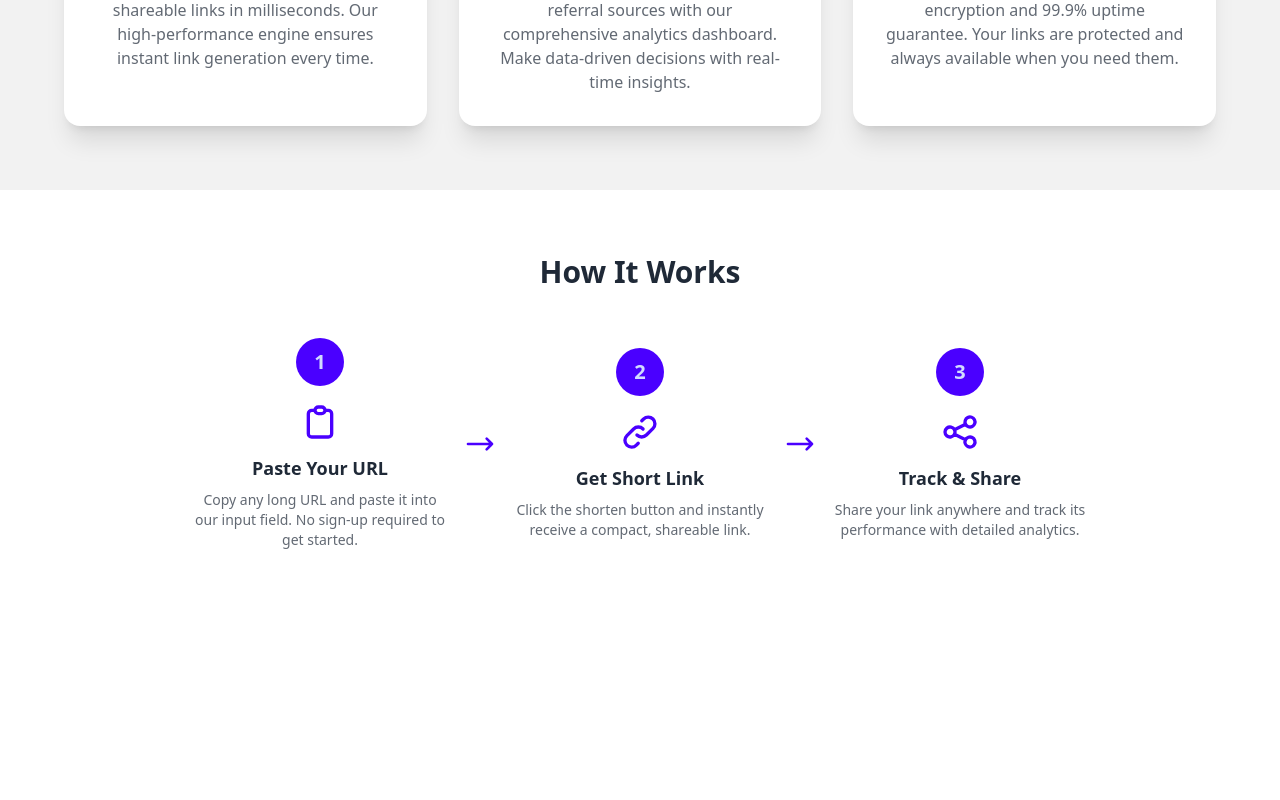
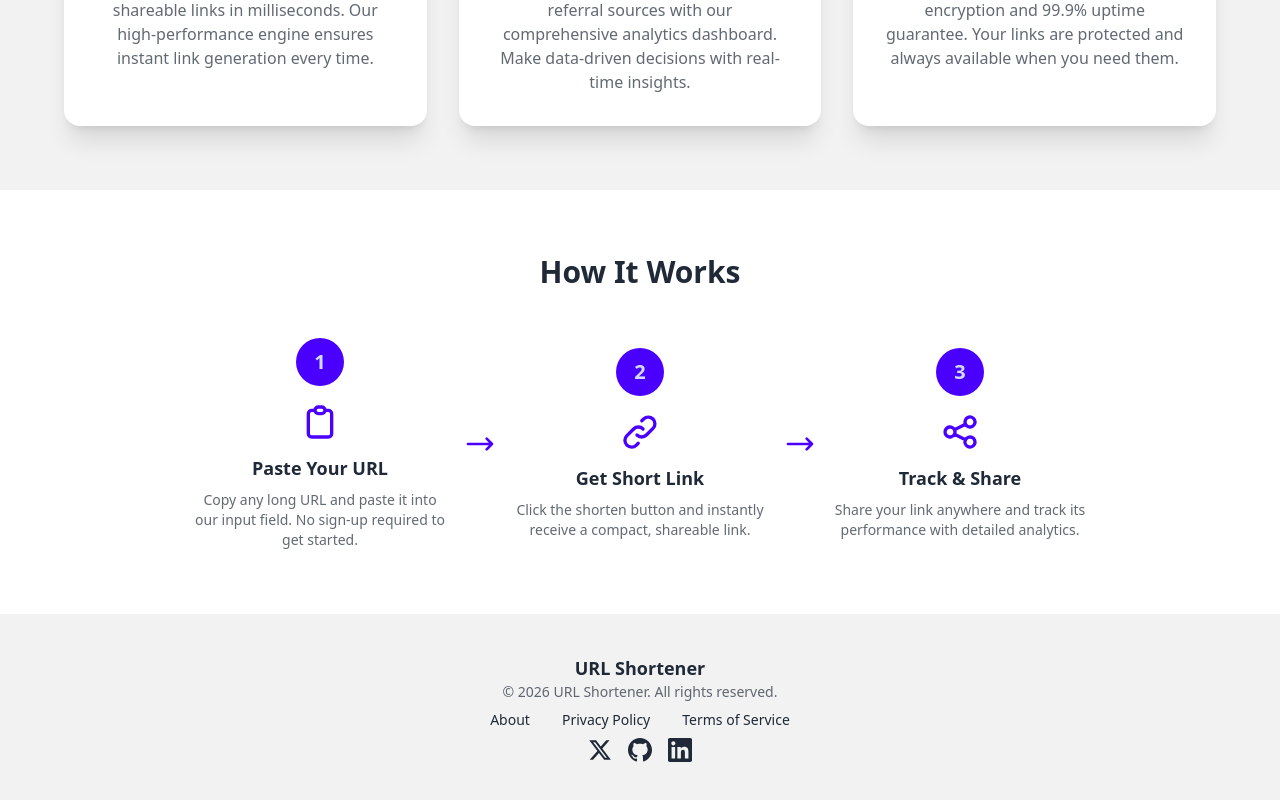
Before and after one commit to yetone/mirdb, a React (Vite) app in the folder frontend/: page / in a window 1280 px wide. Shown: the part 954-1754 px from the top of the page. Before the commit the page ends 1568 px from the top, so only its background shows below. Built offline with nearby package versions, Linux system fonts and the light colour scheme; the HTML template or start-up script is replaced by a standard one.

Commit message:
feat(homepage): integrate Footer component into Home page
Adds the Footer component to the homepage composition, completing the
footer section display scenario. The footer appears at the bottom of
the homepage after the How It Works section.

```diff
--- a/frontend/src/pages/Home.tsx
+++ b/frontend/src/pages/Home.tsx
@@ -9,6 +9,7 @@
 import HeroSection from '../components/homepage/HeroSection'
 import FeaturesSection from '../components/homepage/FeaturesSection'
 import HowItWorksSection from '../components/homepage/HowItWorksSection'
+import Footer from '../components/Footer'
 
 export default function Home() {
   return (
@@ -22,9 +23,10 @@ export default function Home() {
 
         {/* How It Works Section - Scenario 4 */}
         <HowItWorksSection />
+      </main>
 
-        {/* Footer - to be implemented by Scenario 6 */}
-      </main>
+      {/* Footer - Scenario 6 */}
+      <Footer />
     </div>
   )
 }
```
